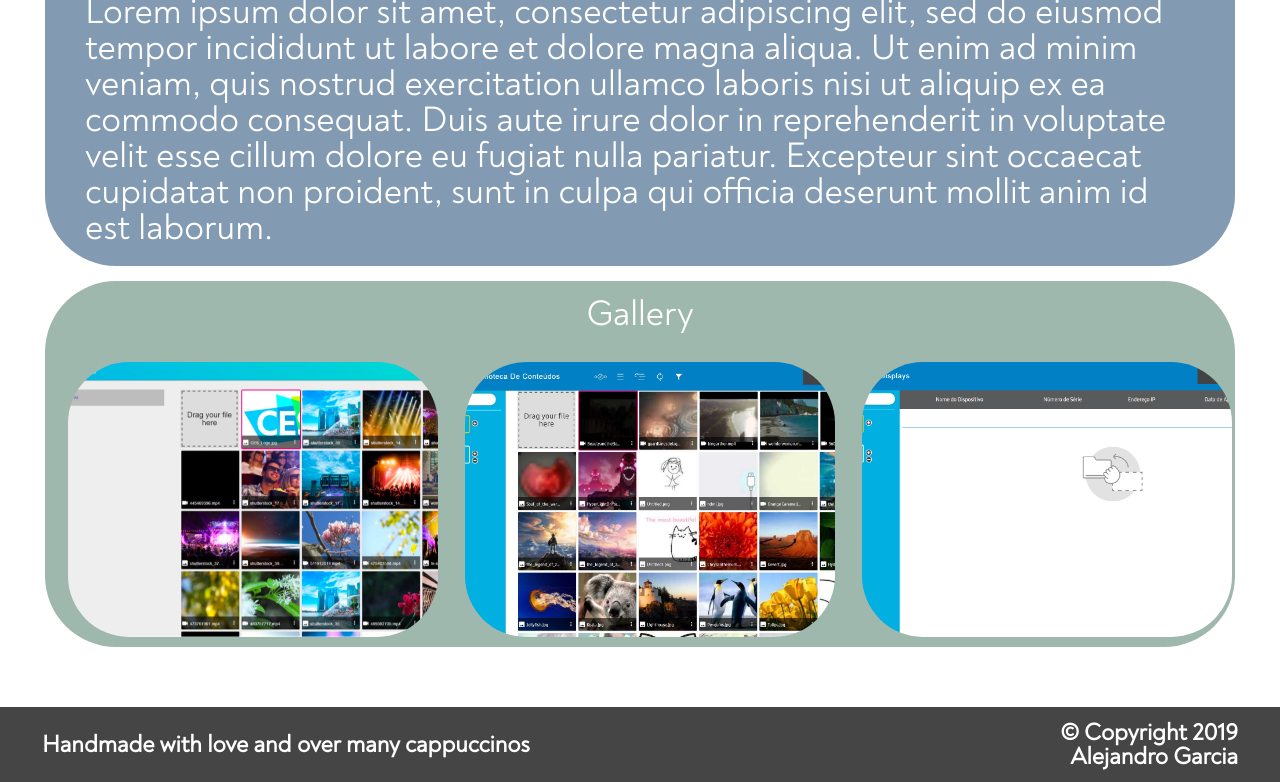
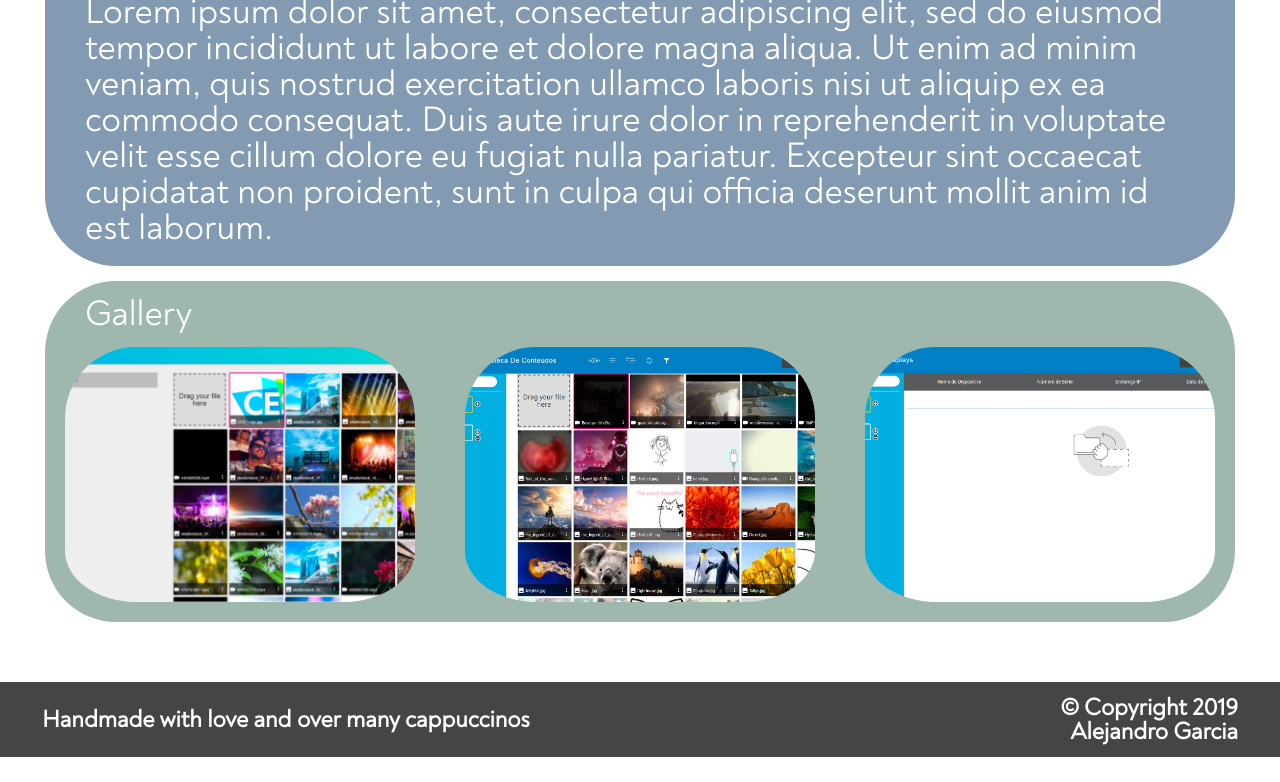
Before and after one commit to mexicanrobot/portfolio-html, a website: page public/projects/cms/cms.html in a window 1280 px wide. Shown: the part 517-1299 px from the top of the page. After the commit the page ends 1274 px from the top, so only its background shows below. Drawn offline with Linux system fonts and the light colour scheme; some packages are replaced by stand-ins of ours; a script that the page names is missing.

Commit message:
Fix style issues

```diff
--- a/public/css/project.css
+++ b/public/css/project.css
@@ -53,9 +53,9 @@
 }
 
 .gallery-img {
-  width: 370px;
-  height: 275px;
-  padding: 10px;
+  width: 350px;
+  height: 255px;
+  padding-bottom: 20px;
   border-radius: 71px;
   object-fit: cover;
 }
@@ -64,14 +64,17 @@
   display: flex;
   flex-direction: row;
   flex-wrap: wrap;
-  justify-content: space-around;
+  justify-content: space-between;
   justify-items: center;
-  padding-bottom: 10px;
+  padding-right: 20px;
+  padding-left: 20px;
 }
 
 .title.gallery {
   font-size: 36px;
   padding-top: 15px;
+  padding-bottom: 15px;
+  padding-left: 40px;
 }
 
 .row > div {
```
